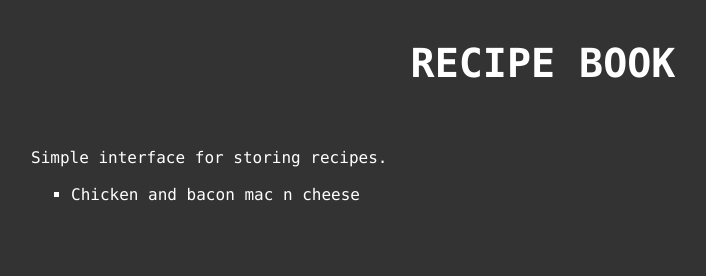
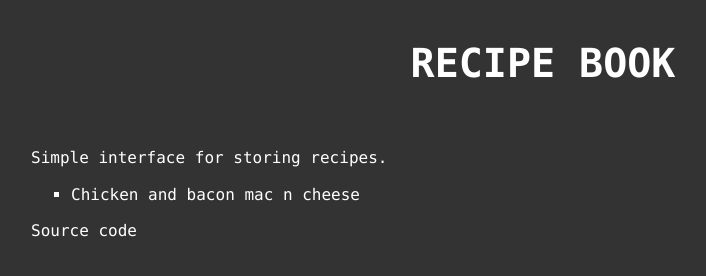
Before and after one commit to charlieb954/eleventy-recipes, an Eleventy site: page src/index.md in a window 1280 px wide. Shown: the whole page, without its empty margins (97-803 px from the left). Built offline with nearby package versions, Linux system fonts and the light colour scheme; Eleventy itself is replaced by a stand-in of ours; files that its build step writes are made by us from their sources.

Commit message:
add footer placeholder

```diff
--- a/src/_includes/layouts/base.html
+++ b/src/_includes/layouts/base.html
@@ -15,6 +15,9 @@
         <br>
         {% block content %}{% endblock %}
     </div>
+    <div id="footer" style="width:80%; margin:0 auto;">
+        <a href="https://github.com/charlieb954/eleventy-recipes">Source code</a>
+    </div>
 </body>
 
 </html>
```
